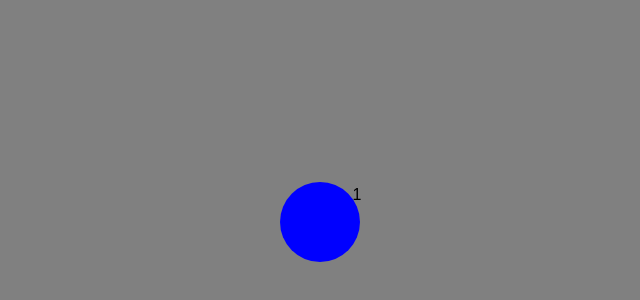
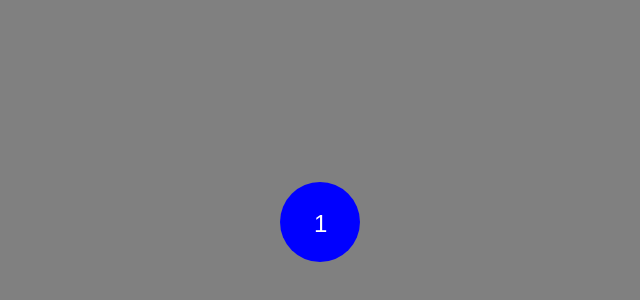
Before and after one commit to MutazHnwi/ResearchProjectUgrad, a plain HTML site: page index.html in a window 1280 px wide. Shown: the part 488-788 px from the top of the page, 320-960 px from the left. Drawn offline with Linux system fonts and the light colour scheme.

Commit message:
Prevented text select on labels, centered labels

```diff
--- a/style.css
+++ b/style.css
@@ -71,13 +71,13 @@
 
 .label {
     font-family: Arial, sans-serif;
-    font-size: 16px;
-    color: black;
+    font-size: 24px;
+    color: white;
     position: absolute;
-    top: 5%;
-    left: 78%;
-    margin-left: 10px;
+    top: 28px;
+    left: 34px;
 	z-index: 5;
+	user-select: none;
 }
 
 /* Modal styles */
```
